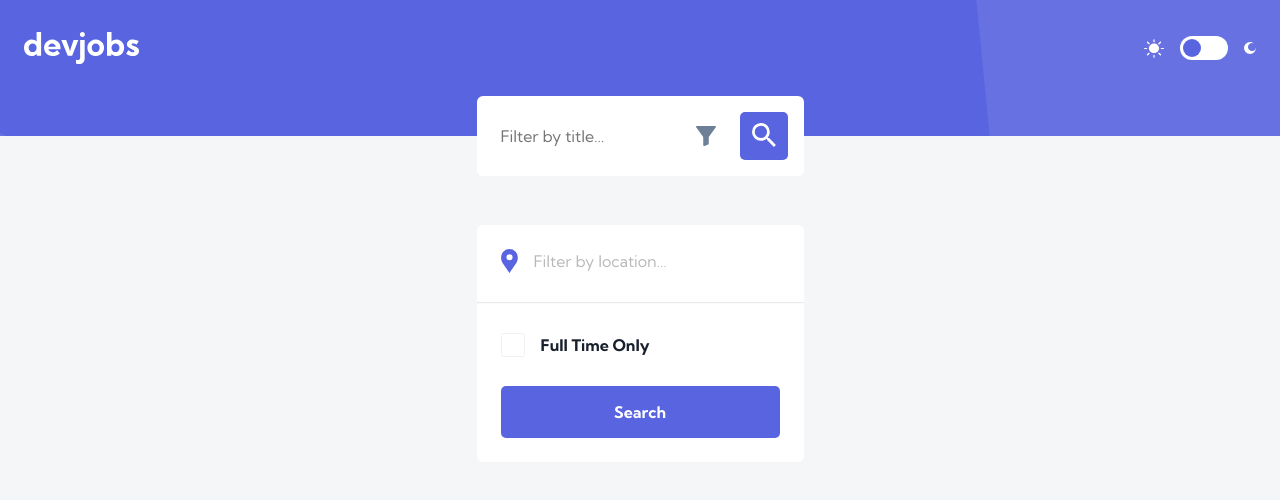
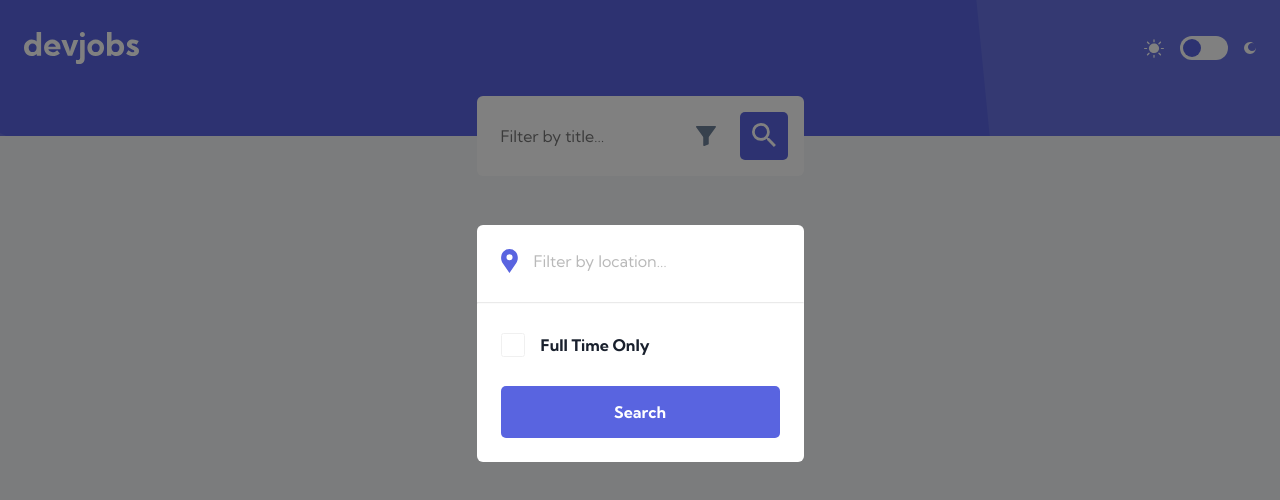
Before and after one commit to achiewe/devjobs-web-app-front, a React (Vite) app: page / in a window 1280 px wide. Both pictures are taken after a click on the icon 705 px from the left and 136 px from the top of the page. Shown: the top 500 px of the page. Built offline with nearby package versions, Linux system fonts and the light colour scheme.

Commit message:
add showFrame when click on filter overlay the background dark color

```diff
--- a/src/App.tsx
+++ b/src/App.tsx
@@ -7,12 +7,13 @@ import { useSelector } from "react-redux/es/hooks/useSelector";
 import { Mode } from "./store/redux";
 function App() {
   const darkMode = useSelector((dark: Mode) => dark.Mode.gloomy);
+  const ShowFrame = useSelector((filter: Mode) => filter.FiltFrame.filter);
   return (
     <Router>
       <MainContainer darkMode={darkMode}>
         <GlobalStyles />
         <Header />
-        <BlackCover />
+        <BlackCover showFrame={ShowFrame} />
         <Routes>
           <Route path="/" element={<HomePage />} />
         </Routes>
@@ -32,13 +33,13 @@ const MainContainer = styled.div<{ darkMode: boolean }>`
   align-items: center;
 `;
 
-const BlackCover = styled.div`
+const BlackCover = styled.div<{ showFrame: boolean }>`
   position: absolute;
   opacity: 0.4965;
   background: #000;
   width: 100%;
   min-height: 100vh;
-  display: none;
+  display: ${(props) => (props.showFrame ? "flex" : "none")};
 `;
 
 export default App;
```
